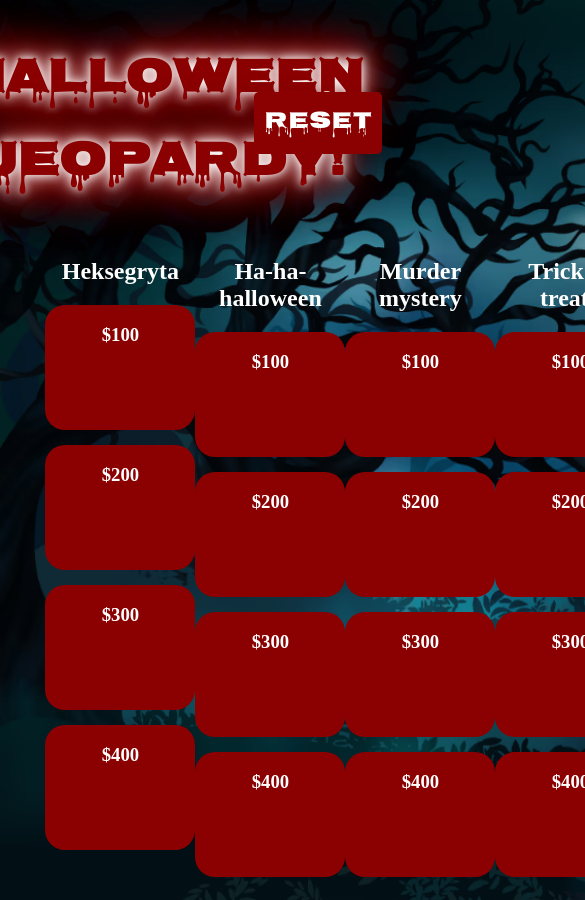
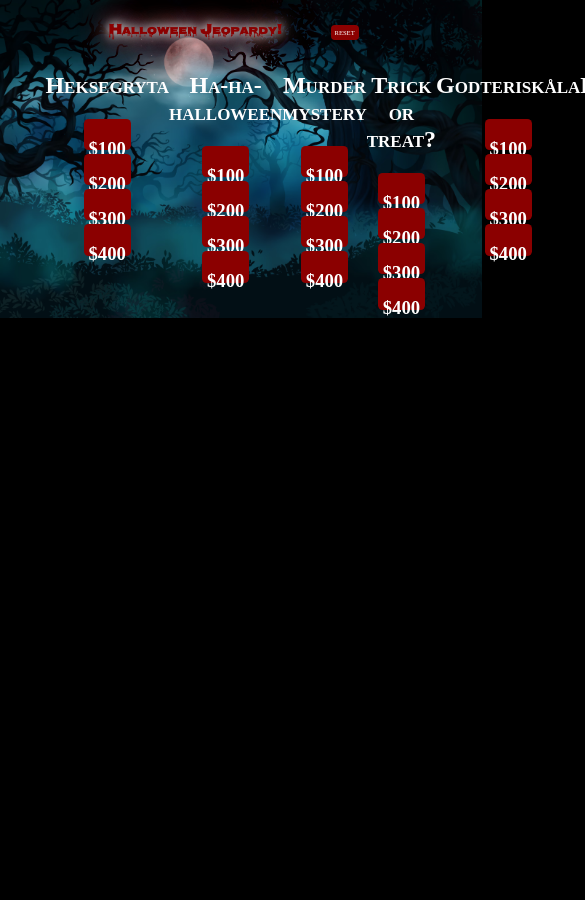
Before and after one commit to vektorprogrammet/halloween-jeopardy, a React (Vite) app: page / in a window 390 px wide. Shown: the top 900 px of the page, 585 px wide, since content can reach past the window. After the commit the page ends 844 px from the top, so only its background shows below. Built offline with nearby package versions, Linux system fonts and the light colour scheme.

Commit message:
style: :lipstick: Changed style to be responsive to window size
Changed units to be relative to window size and added font family to text

```diff
--- a/src/App.css
+++ b/src/App.css
@@ -1,8 +1,33 @@
+/* Import font used in header */
+@import url('https://fonts.googleapis.com/css?family=Nosifer&display=swap');
+
 /* App component styling */
+.header-container {
+    display: grid;
+    grid-template-columns: repeat(5, 1fr);
+    place-items: center;
+}
+
+.header {
+    font-size: 3.7vw;
+    font-family: Nosifer;
+    grid-column-start: 2;
+    grid-column-end: 5;
+}
+
+.glow {
+    color: darkred;
+    text-shadow: 0 0 10px #fff, 0 0 20px #fff, 0 0 30px darkred, 0 0 40px darkred, 0 0 50px darkred, 0 0 60px darkred, 0 0 70px darkred;
+}
+
+.resetButton-container {
+    grid-column-start: 5;
+    grid-column-end: 6;
+}
+
 .app-container {
     margin: auto;
     width: 80%;
-    display: flex;
-    flex-direction: row;
-    justify-content: space-around;
+    display: grid;
+    grid-template-columns: repeat(6, 1fr);
 }
--- a/src/components/category/Category.css
+++ b/src/components/category/Category.css
@@ -1,9 +1,12 @@
 /* Category component styling */
-.category-container {
-    position: relative;
-}
+/* .category-container {
+
+} */
 
 .category-slots {
     max-width: fit-content;
     margin: auto;
+    display: flex;
+    flex-direction: column;
+    gap: 1vw;
 }
--- a/src/components/category/Category.tsx
+++ b/src/components/category/Category.tsx
@@ -11,8 +11,8 @@ export default function Category({ text, challenges }: CategoryProps) {
     return (
         <>
             <div className="category-container">
+                <h2>{text}</h2>
 
-                <h2>{text}</h2>
                 <div className="category-slots">
                     {challenges.map((item, i) => {
                         return (<Slot id={`${text}${i}`} coverText={`$${(i + 1) * 100}`} challengeText={item}/>);
--- a/src/components/challenge/Challenge.css
+++ b/src/components/challenge/Challenge.css
@@ -3,8 +3,6 @@
     position: absolute;
     width: 100%;
     height: 100%;
-    z-index: 1;
     background-color: rgba(0, 0, 0, 0.4);
-    border: #fff;
-    border-radius: 20px;
+    border-radius: 1.2vw;
 }
--- a/src/components/cover/Cover.css
+++ b/src/components/cover/Cover.css
@@ -4,16 +4,14 @@
   position: absolute;
   width: 100%;
   height: 100%;
-  z-index: 2;
-  border: #fff;
-  border-radius: 20px;
+  border-radius: 1.2vw;
+}
+
+.cover-container:hover {
+  scale: 1.05;
 }
 
 .cover-container:active {
   filter: brightness(75%);
   scale: 1;
 }
-
-.cover-container:hover {
-  scale: 1.05;
-}
--- a/src/components/resetButton/ResetButton.css
+++ b/src/components/resetButton/ResetButton.css
@@ -2,11 +2,11 @@
 .resetButton-button{
     color: white;
     border: #fff;
-    border-radius: 5px;
-    font-size: 24px;
-    padding: 10px;
+    border-radius: 1vw;
+    font-size: 1.7vw;
+    padding: 1vw;
     background-color: darkred;
-    font-family: Nosifer;
+    font-family: 'Times New Roman', Times, serif;
 }
 
 .resetButton-button:hover{
--- a/src/components/slot/Slot.css
+++ b/src/components/slot/Slot.css
@@ -1,10 +1,9 @@
 /* Slot component styling */
 .slot-container {
-  margin-bottom: 15px;
-  /* background-color: black; */
-  height: 125px;
-  width: 150px;
+  height: 8vw;
+  width: 12vw;
   position: relative;
+  border-radius: 1.2vw;
 }
 
 .slot-container:hover {
--- a/src/index.css
+++ b/src/index.css
@@ -1,33 +1,13 @@
-/* Import font used in header */
-@import url('https://fonts.googleapis.com/css?family=Nosifer&display=swap');
-
 /* General styling */
 body {
+  height: 100%;
+  background-image: url("assets/halloween.png");
+  background-position: center;
+  background-repeat: no-repeat;
+  background-size: cover;
   background-color: black;
-  background-image: url("assets/halloween.png");
-  background-size: cover;
   color: white;
   text-align: center;
+  font-family: 'Times New Roman', Times, serif;
+  font-variant: small-caps;
 }
-
-.header-container {
-  display: grid;
-  grid-template-columns: repeat(5, 1fr);
-  place-items: center;
-}
-
-.header {
-  font-size: 48px;
-  font-family: Nosifer;
-  grid-column-start: 2;
-  grid-column-end: 5;
-}
-
-.resetButton-container {
-  grid-column-start: 5;
-}
-
-.glow {
-  color: darkred;
-  text-shadow: 0 0 10px #fff, 0 0 20px #fff, 0 0 30px darkred, 0 0 40px darkred, 0 0 50px darkred, 0 0 60px darkred, 0 0 70px darkred;
-}
```
Also changed, not shown: src/App.tsx (+1 -15 lines).
